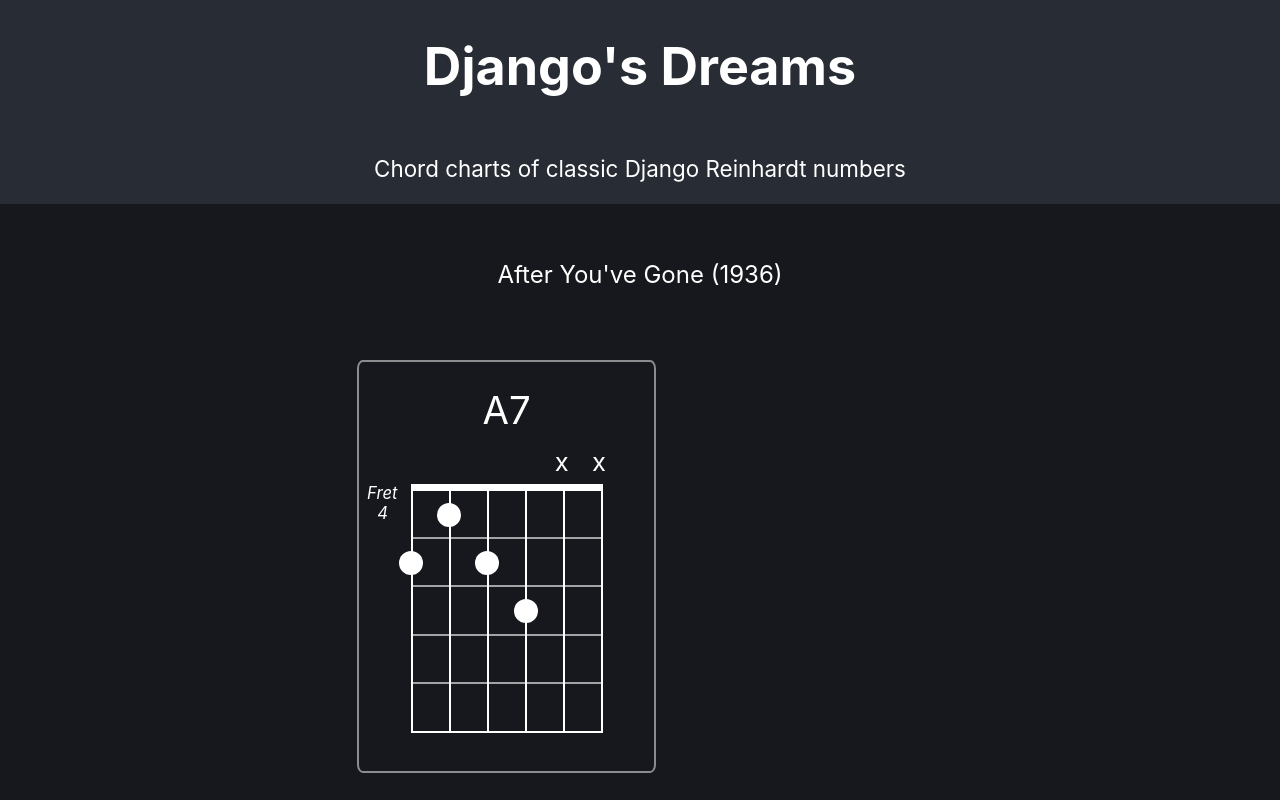
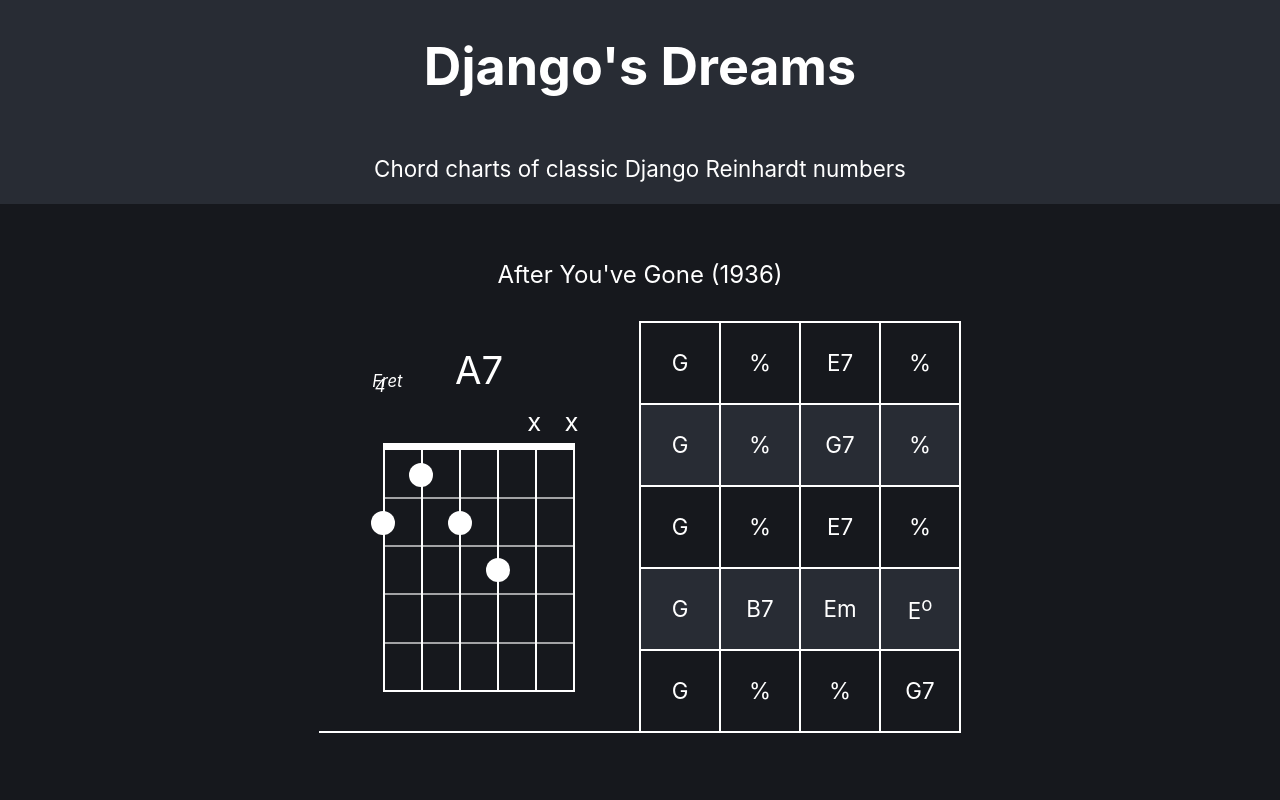
Before and after one commit to samlmcewan/djangos-dreams, a React (Create React App) app: page / in a window 1280 px wide. Both pictures are taken after a click on the element "A7". Shown: the top 800 px of the page. Built offline with nearby package versions, Linux system fonts and the light colour scheme.

Commit message:
Make chord diagram position absolute

```diff
--- a/src/components/chord-chart/chord-chart.component.jsx
+++ b/src/components/chord-chart/chord-chart.component.jsx
@@ -80,8 +80,10 @@ const ChordChart = ({chords, title, year}) => {
                 {uniqueChords}
                 </div>
                 <div className='chord-chart'>
+
                 {chordBoxes }
                 </div>
+
             </div>
 
         );
--- a/src/components/chord-chart/chord-chart.styles.scss
+++ b/src/components/chord-chart/chord-chart.styles.scss
@@ -20,9 +20,12 @@
 // }
 
 .chord-diagram-container-chart {
-	// width: 100%;
-	// height: 40vh;
-	// overflow: scroll;
+	background-color: #16181d;
+	width: fit-content;
+	position: absolute;
+
+	z-index: 9999999;
+	// position: absolute;
 }
 
 .chord-chart-heading {
--- a/src/components/chord-diagram/chord-diagram.styles.scss
+++ b/src/components/chord-diagram/chord-diagram.styles.scss
@@ -1,14 +1,15 @@
 .chord-diagram-container {
-	margin: 3vw;
+	// margin: 3vw;
 	padding: 5vw;
 	padding-top: 2vw;
 	padding-bottom: 3vw;
-	padding-left: 4vw;
-	padding-right: 4vw;
+	// padding-left: 4vw;
+	// padding-right: 4vw;
 	width: fit-content;
 	height: auto;
-	border: 2px solid rgba(255, 255, 255, 0.5);
+	// border: 2px solid rgba(255, 255, 255, 0.5);
 	border-radius: 2%;
+	// background-color: ;
 
 	.fret-title,
 	.first-fret-number {
```
Also changed, not shown: src/to-do-list.txt.
